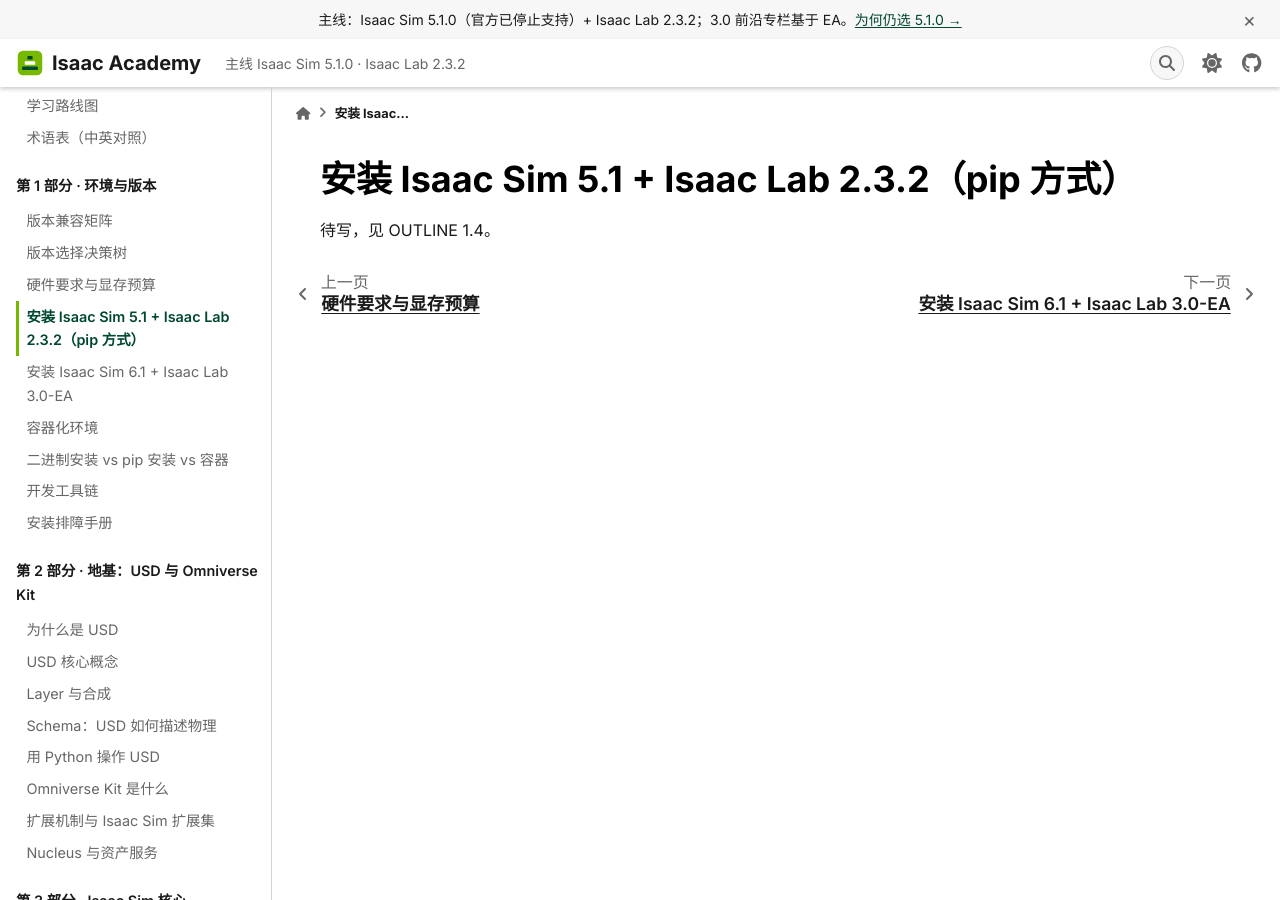
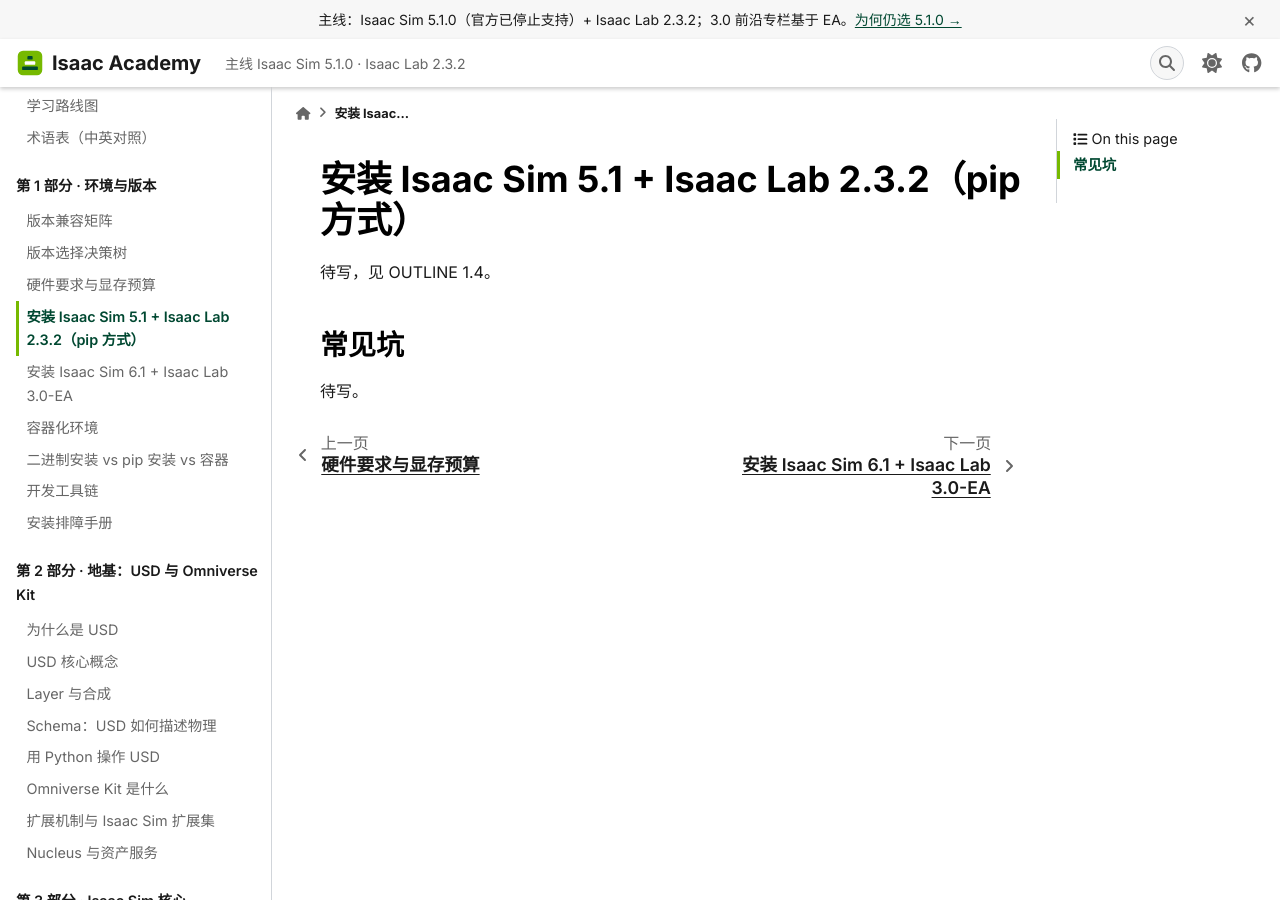
Before and after one commit to ueasycallme/academy, a Sphinx documentation site: the page built from docs/1-env/1.4-install-51-232.md, in a window 1280 px wide and 900 px high. Built offline with Sphinx 7.4.7 and the PyData theme 0.15.4, drawn with Linux system fonts in a browser that asks for light colours.

Commit message:
1.4 占位页补常见坑标题，供 1.9 的锚点链接解析（正文随 T-1.4 提交）
Co-Authored-By: Claude Fable 5.1 <noreply@anthropic.com>

```diff
--- a/docs/1-env/1.4-install-51-232.md
+++ b/docs/1-env/1.4-install-51-232.md
@@ -6,3 +6,7 @@ orphan: true
 # 安装 Isaac Sim 5.1 + Isaac Lab 2.3.2（pip 方式）
 
 待写，见 OUTLINE 1.4。
+
+## 常见坑
+
+待写。
```
